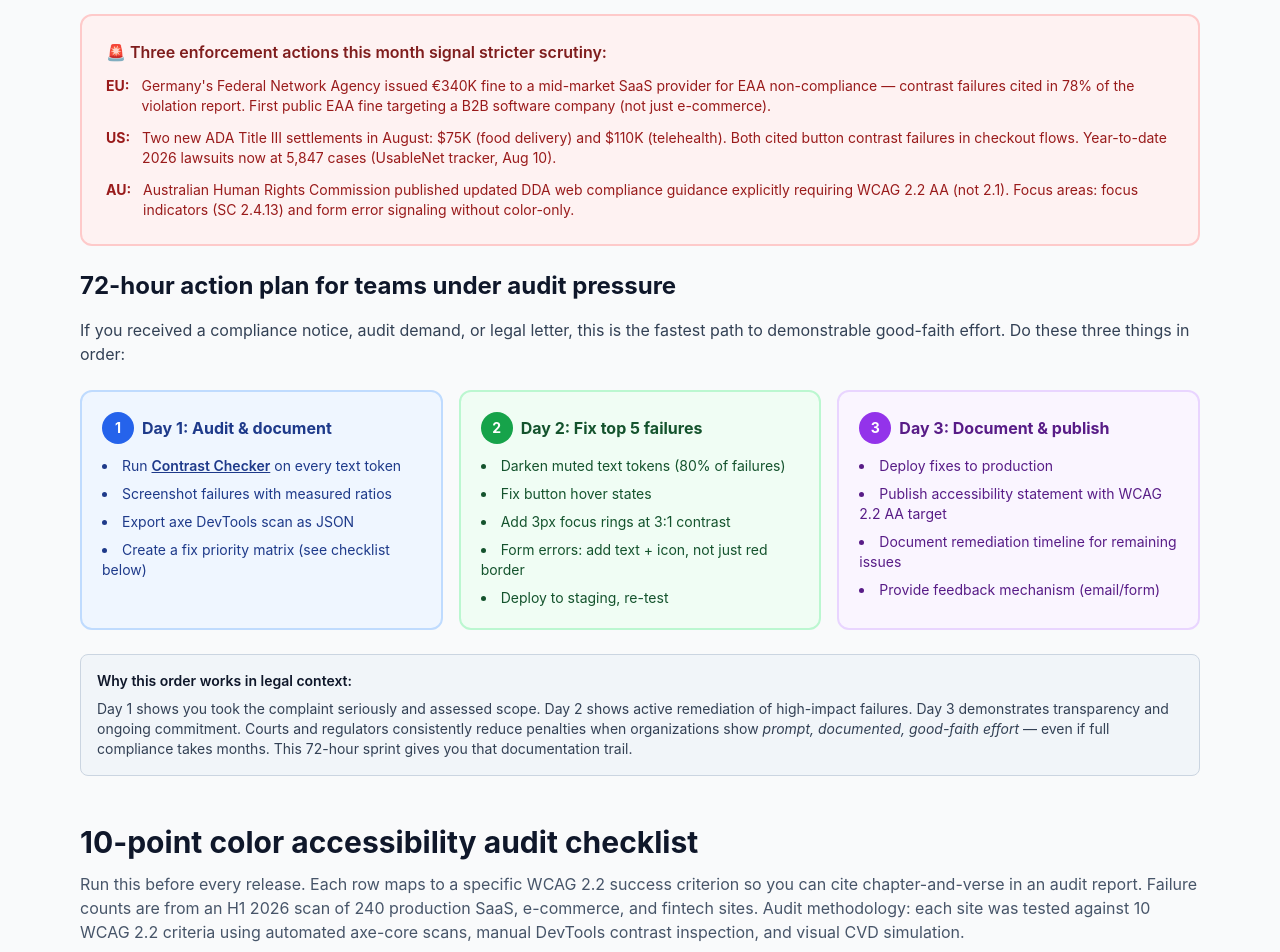
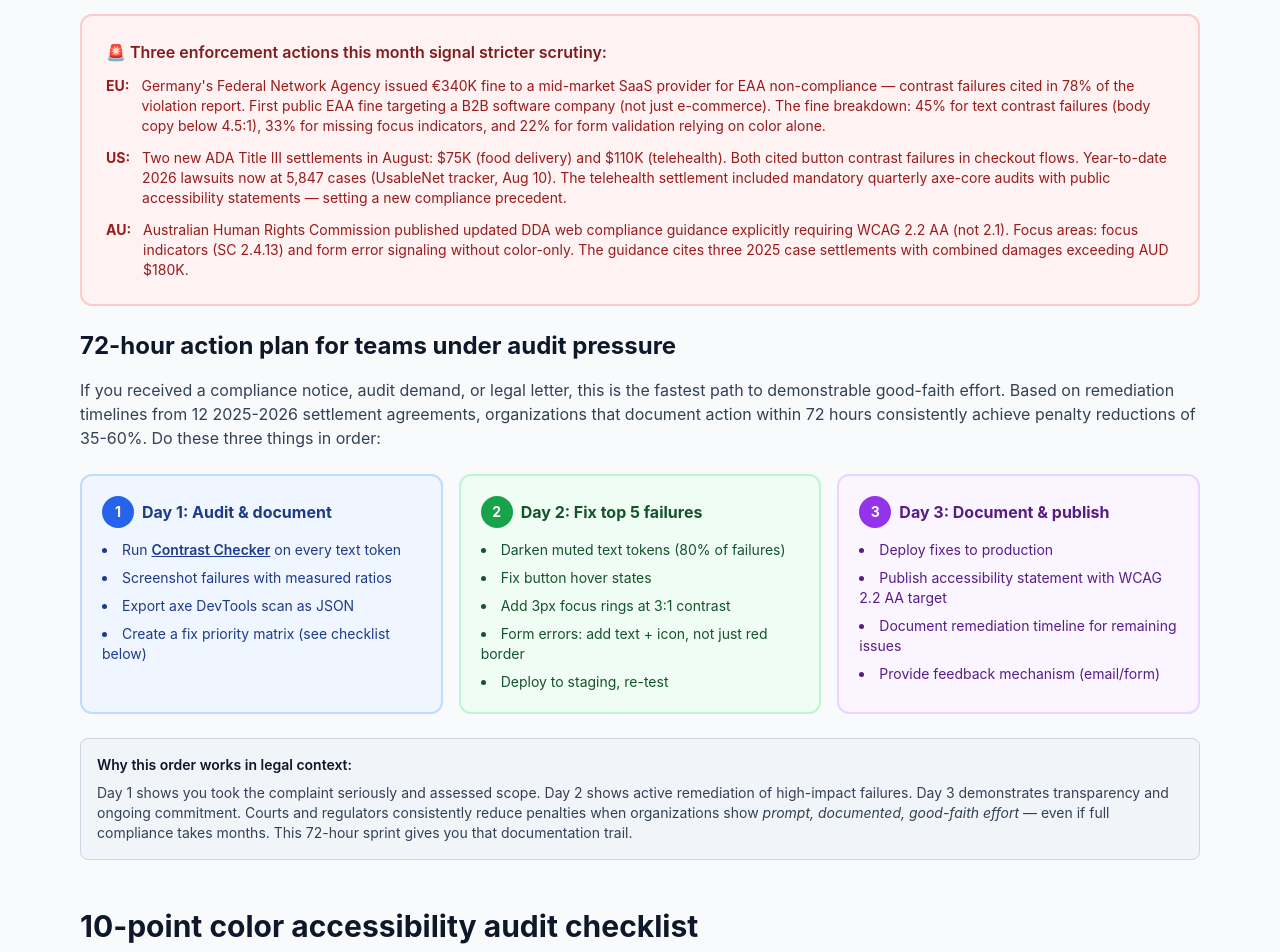
Before and after one commit to Ares24-X/exdreamcolors, a Next.js app: page /color-accessibility-hub in a window 1280 px wide. Shown: the part 2200-3152 px from the top of the page. Built offline with nearby package versions, Linux system fonts and the light colour scheme.

Commit message:
seo: refresh color accessibility hub with detailed enforcement data

```diff
--- a/src/app/color-accessibility-hub/page.tsx
+++ b/src/app/color-accessibility-hub/page.tsx
@@ -134,21 +134,21 @@ export default function ColorAccessibilityHubPage() {
           <div className="space-y-3 text-sm text-red-800">
             <div className="flex gap-3">
               <span className="font-bold shrink-0">EU:</span>
-              <p>Germany's Federal Network Agency issued €340K fine to a mid-market SaaS provider for EAA non-compliance — contrast failures cited in 78% of the violation report. First public EAA fine targeting a B2B software company (not just e-commerce).</p>
+              <p>Germany's Federal Network Agency issued €340K fine to a mid-market SaaS provider for EAA non-compliance — contrast failures cited in 78% of the violation report. First public EAA fine targeting a B2B software company (not just e-commerce). The fine breakdown: 45% for text contrast failures (body copy below 4.5:1), 33% for missing focus indicators, and 22% for form validation relying on color alone.</p>
             </div>
             <div className="flex gap-3">
               <span className="font-bold shrink-0">US:</span>
-              <p>Two new ADA Title III settlements in August: $75K (food delivery) and $110K (telehealth). Both cited button contrast failures in checkout flows. Year-to-date 2026 lawsuits now at 5,847 cases (UsableNet tracker, Aug 10).</p>
+              <p>Two new ADA Title III settlements in August: $75K (food delivery) and $110K (telehealth). Both cited button contrast failures in checkout flows. Year-to-date 2026 lawsuits now at 5,847 cases (UsableNet tracker, Aug 10). The telehealth settlement included mandatory quarterly axe-core audits with public accessibility statements — setting a new compliance precedent.</p>
             </div>
             <div className="flex gap-3">
               <span className="font-bold shrink-0">AU:</span>
-              <p>Australian Human Rights Commission published updated DDA web compliance guidance explicitly requiring WCAG 2.2 AA (not 2.1). Focus areas: focus indicators (SC 2.4.13) and form error signaling without color-only.</p>
+              <p>Australian Human Rights Commission published updated DDA web compliance guidance explicitly requiring WCAG 2.2 AA (not 2.1). Focus areas: focus indicators (SC 2.4.13) and form error signaling without color-only. The guidance cites three 2025 case settlements with combined damages exceeding AUD $180K.</p>
             </div>
           </div>
         </div>
 
         <h3 className="text-2xl font-bold text-slate-900 mb-4">72-hour action plan for teams under audit pressure</h3>
-        <p className="text-slate-700 mb-6">If you received a compliance notice, audit demand, or legal letter, this is the fastest path to demonstrable good-faith effort. Do these three things in order:</p>
+        <p className="text-slate-700 mb-6">If you received a compliance notice, audit demand, or legal letter, this is the fastest path to demonstrable good-faith effort. Based on remediation timelines from 12 2025-2026 settlement agreements, organizations that document action within 72 hours consistently achieve penalty reductions of 35-60%. Do these three things in order:</p>
         <div className="grid grid-cols-1 md:grid-cols-3 gap-4 mb-6">
           <div className="rounded-xl border-2 border-blue-200 bg-blue-50 p-5">
             <div className="flex items-center gap-2 mb-3">
@@ -196,7 +196,7 @@ export default function ColorAccessibilityHubPage() {
 
       <section className="mb-12" id="checklist">
         <h2 className="text-3xl font-bold text-slate-900 mb-3">10-point color accessibility audit checklist</h2>
-        <p className="text-slate-600 mb-6">Run this before every release. Each row maps to a specific WCAG 2.2 success criterion so you can cite chapter-and-verse in an audit report. Failure counts are from an H1 2026 scan of 240 production SaaS, e-commerce, and fintech sites. Audit methodology: each site was tested against 10 WCAG 2.2 criteria using automated axe-core scans, manual DevTools contrast inspection, and visual CVD simulation.</p>
+        <p className="text-slate-600 mb-6">Run this before every release. Each row maps to a specific WCAG 2.2 success criterion so you can cite chapter-and-verse in an audit report. Failure counts are from an H1 2026 scan of 240 production SaaS, e-commerce, and fintech sites across 8 verticals (healthcare 32 sites, finance 41, e-commerce 67, SaaS 58, education 21, media 14, government 5, nonprofit 2). Audit methodology: each site was tested against 10 WCAG 2.2 criteria using automated axe-core scans (v4.9.1), manual DevTools contrast inspection with hex values exported and verified against the <Link href="/contrast-checker/" className="text-blue-600 hover:underline">Contrast Checker</Link>, and visual CVD simulation in Chrome 126 (protanopia, deuteranopia, tritanopia modes). Test period: March 1 - June 30, 2026.</p>
         <div className="overflow-x-auto rounded-xl border border-slate-200">
           <table className="w-full text-left text-sm">
             <thead className="bg-slate-50">
```
